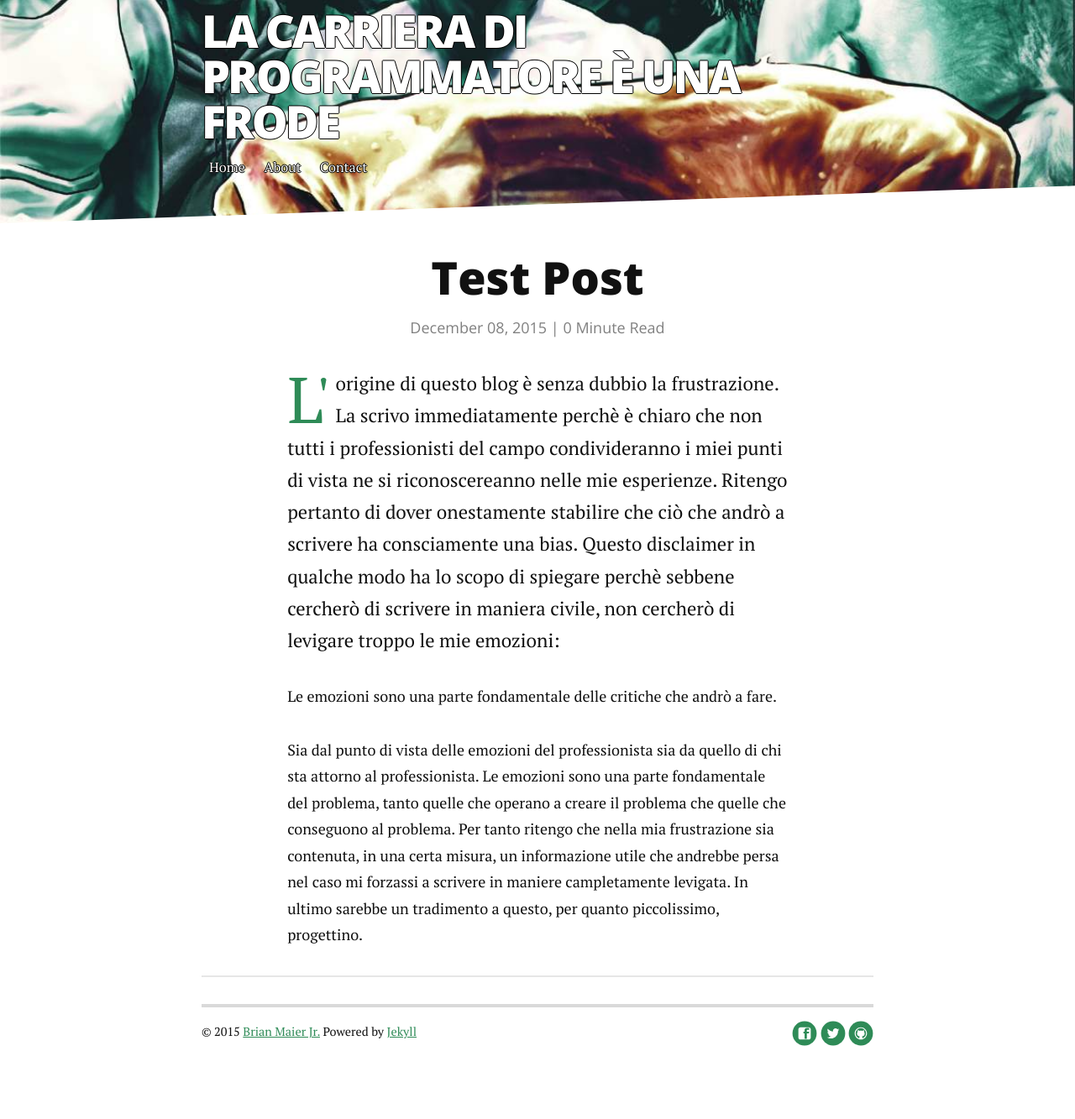
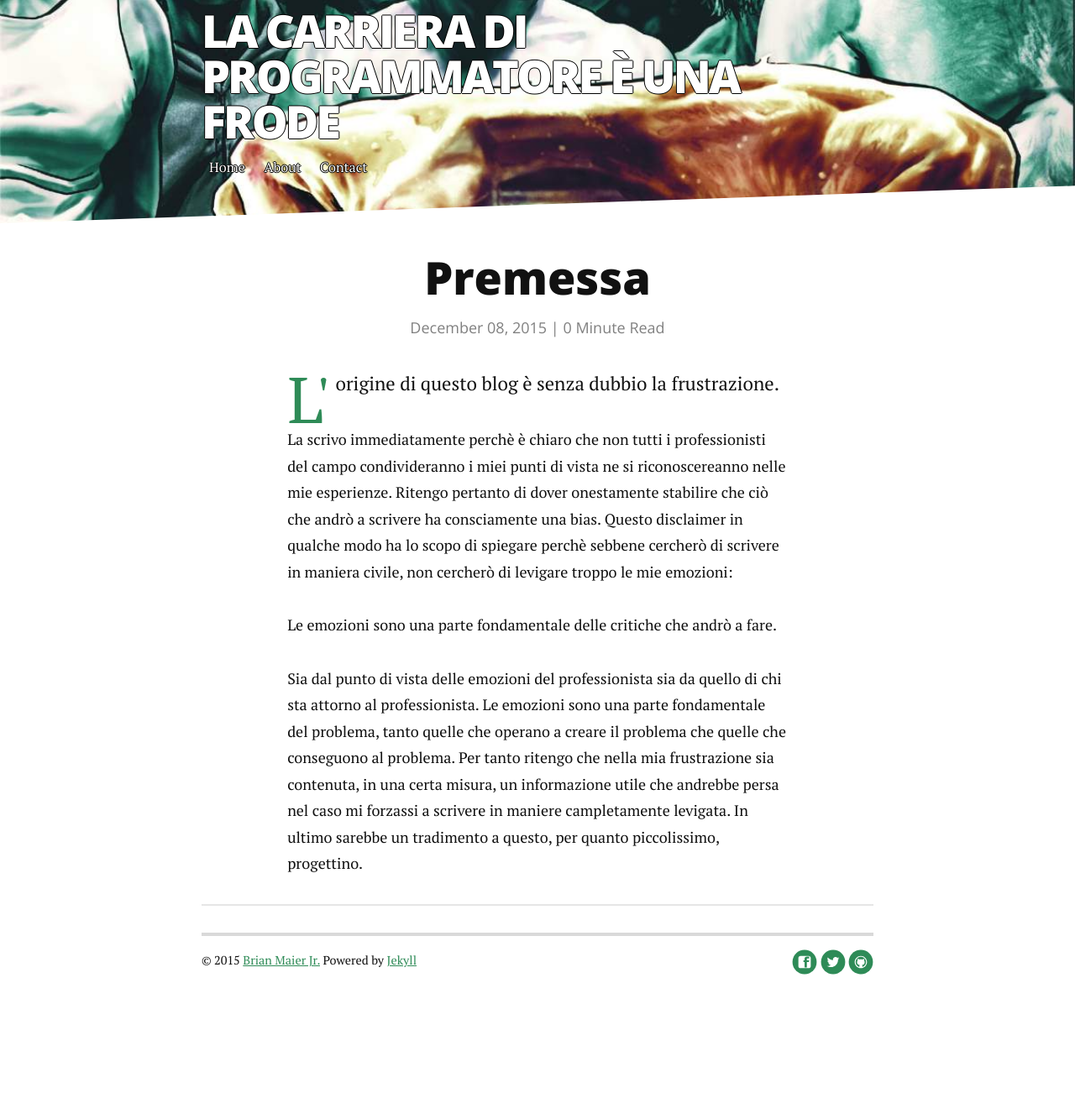
Before and after one commit to arashleto/arashleto.github.io, a Jekyll site: the page built from _posts/2015-12-08-primo-post.markdown, in a window 1280 px wide. Shown: the whole page at 84% size. Built offline with Jekyll 4.4.1, drawn with Linux system fonts in a browser that asks for light colours; nearby versions of some CDN libraries; Markdown is read by kramdown in place of the engine named in the settings; after the commit the page ends 1248 px from its top, so only the background shows below that.

Commit message:
Update 2015-12-08-primo-post.markdown

```diff
--- a/_posts/2015-12-08-primo-post.markdown
+++ b/_posts/2015-12-08-primo-post.markdown
@@ -1,10 +1,12 @@
 ---
 layout: post
-title:  "Test Post"
+title:  "Premessa"
 date:   2015-12-08
 ---
 
-<p class="intro"><span class="dropcap">L'</span>origine di questo blog è senza dubbio la frustrazione. La scrivo immediatamente perchè è chiaro che non tutti i professionisti del campo condivideranno i miei punti di vista ne si riconoscereanno nelle mie esperienze. Ritengo pertanto di dover onestamente stabilire che ciò che andrò a scrivere ha consciamente una bias. Questo disclaimer in qualche modo ha lo scopo di spiegare perchè sebbene cercherò di scrivere in maniera civile, non cercherò di levigare troppo le mie emozioni:</p>
+<p class="intro"><span class="dropcap">L'</span>origine di questo blog è senza dubbio la frustrazione. </p>
+
+<p>La scrivo immediatamente perchè è chiaro che non tutti i professionisti del campo condivideranno i miei punti di vista ne si riconoscereanno nelle mie esperienze. Ritengo pertanto di dover onestamente stabilire che ciò che andrò a scrivere ha consciamente una bias. Questo disclaimer in qualche modo ha lo scopo di spiegare perchè sebbene cercherò di scrivere in maniera civile, non cercherò di levigare troppo le mie emozioni:</p>
 
 <p>Le emozioni sono una parte fondamentale delle critiche che andrò a fare.</p>
 
```
